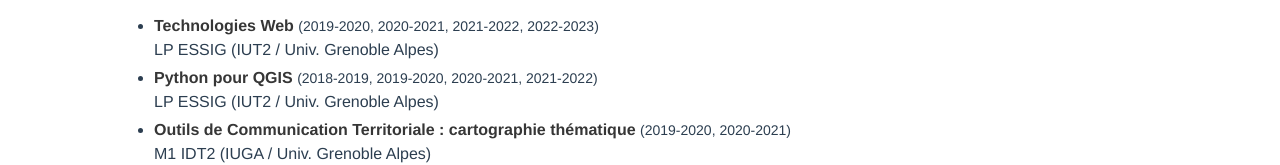
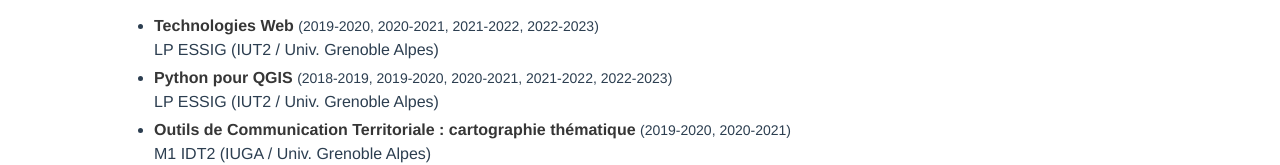
Before and after one commit to mthh/portfolio, a Vue app: page /portfolio/teachings in a window 1280 px wide. Shown: the part 207-372 px from the top of the page. Built offline with nearby package versions, Linux system fonts and the light colour scheme.

Commit message:
Update some date in teachings page

```diff
--- a/src/views/Teachings.vue
+++ b/src/views/Teachings.vue
@@ -11,7 +11,7 @@
         </li>
         <li>
           <strong>Python pour
-            QGIS</strong> <small>(2018-2019, 2019-2020, 2020-2021, 2021-2022)</small>
+            QGIS</strong> <small>(2018-2019, 2019-2020, 2020-2021, 2021-2022, 2022-2023)</small>
           <br>LP ESSIG (IUT2 / Univ. Grenoble Alpes)
         </li>
         <li>
```
